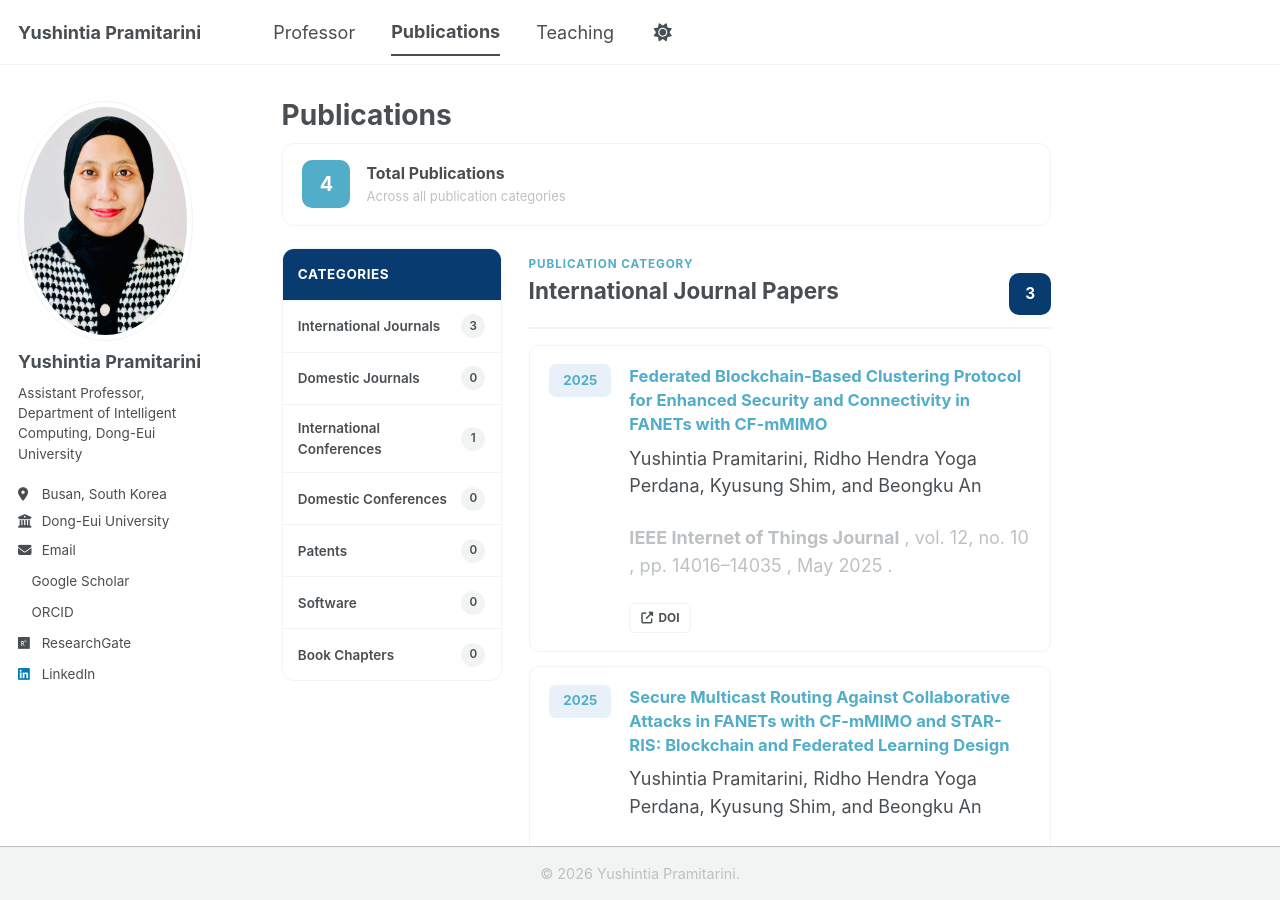
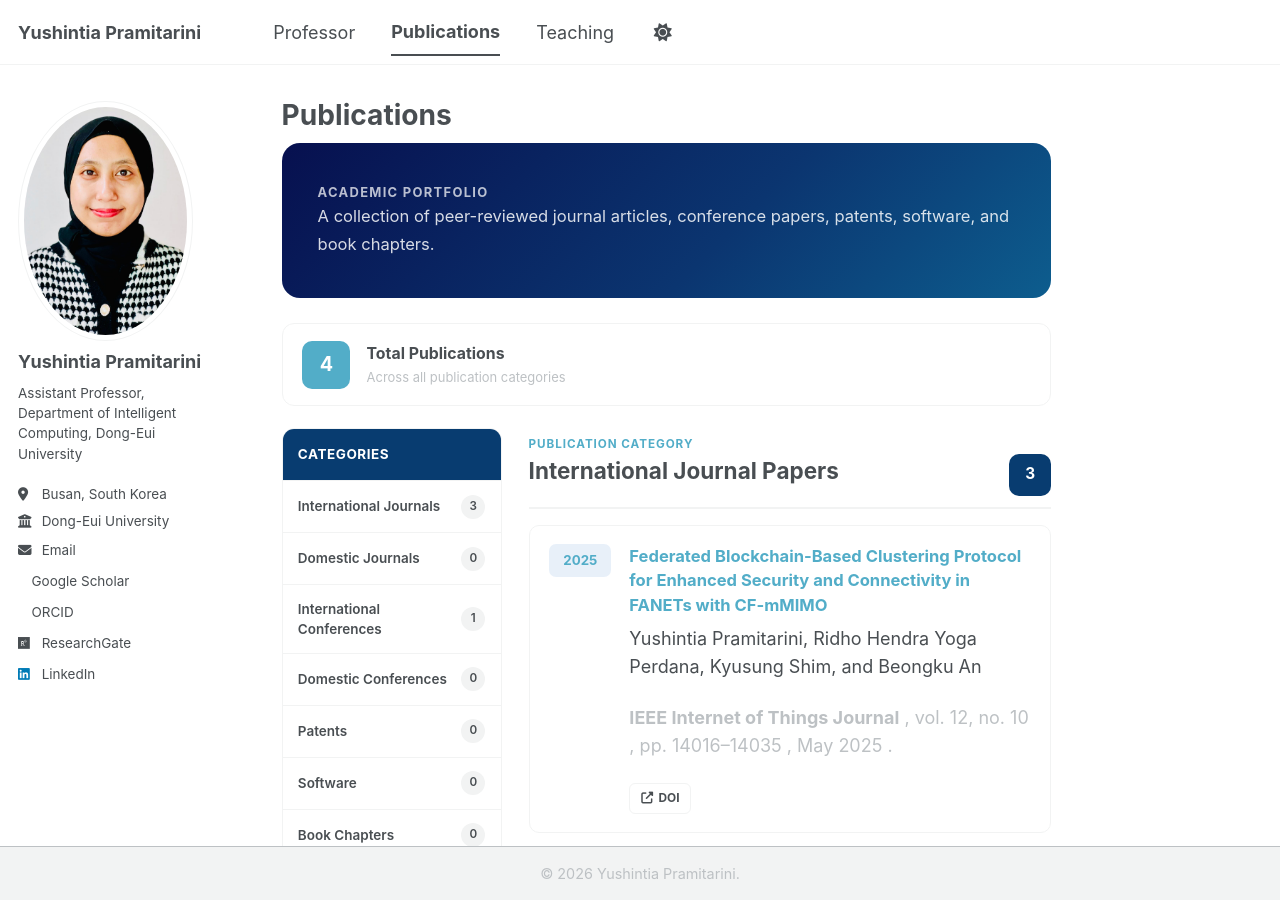
Before and after one commit to yushintia/yushintia.github.io, a Jekyll site: the page built from _pages/publications.md, in a window 1280 px wide and 900 px high. Built offline with Jekyll 4.4.1, drawn with Linux system fonts in a browser that asks for light colours; a style sheet for code colours, icons or effects is not loaded.

Commit message:
Add hero section to publications page
Added a hero section with an overview of the academic portfolio.

```diff
--- a/_pages/publications.md
+++ b/_pages/publications.md
@@ -3,7 +3,14 @@ title: "Publications"
 permalink: /publications/
 author_profile: true
 ---
+<div class="pub-hero">
+  <span class="pub-eyebrow">Academic Portfolio</span>
 
+  <p>
+    A collection of peer-reviewed journal articles, conference papers,
+    patents, software, and book chapters.
+  </p>
+</div>
   {% assign publication_groups =
     "international_journals,domestic_journals,international_conferences,domestic_conferences,patents,software,book_chapters"
     | split: ","
```
